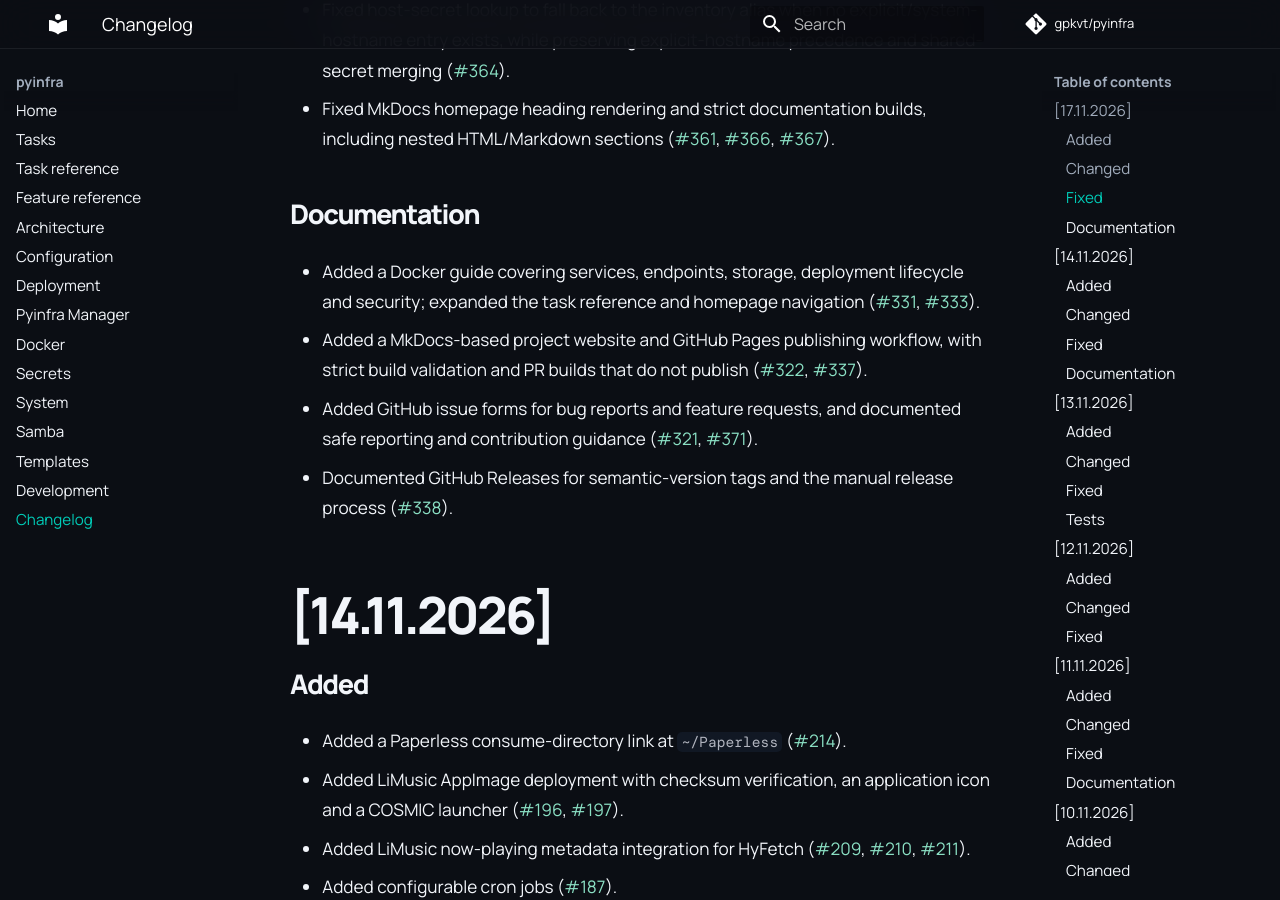
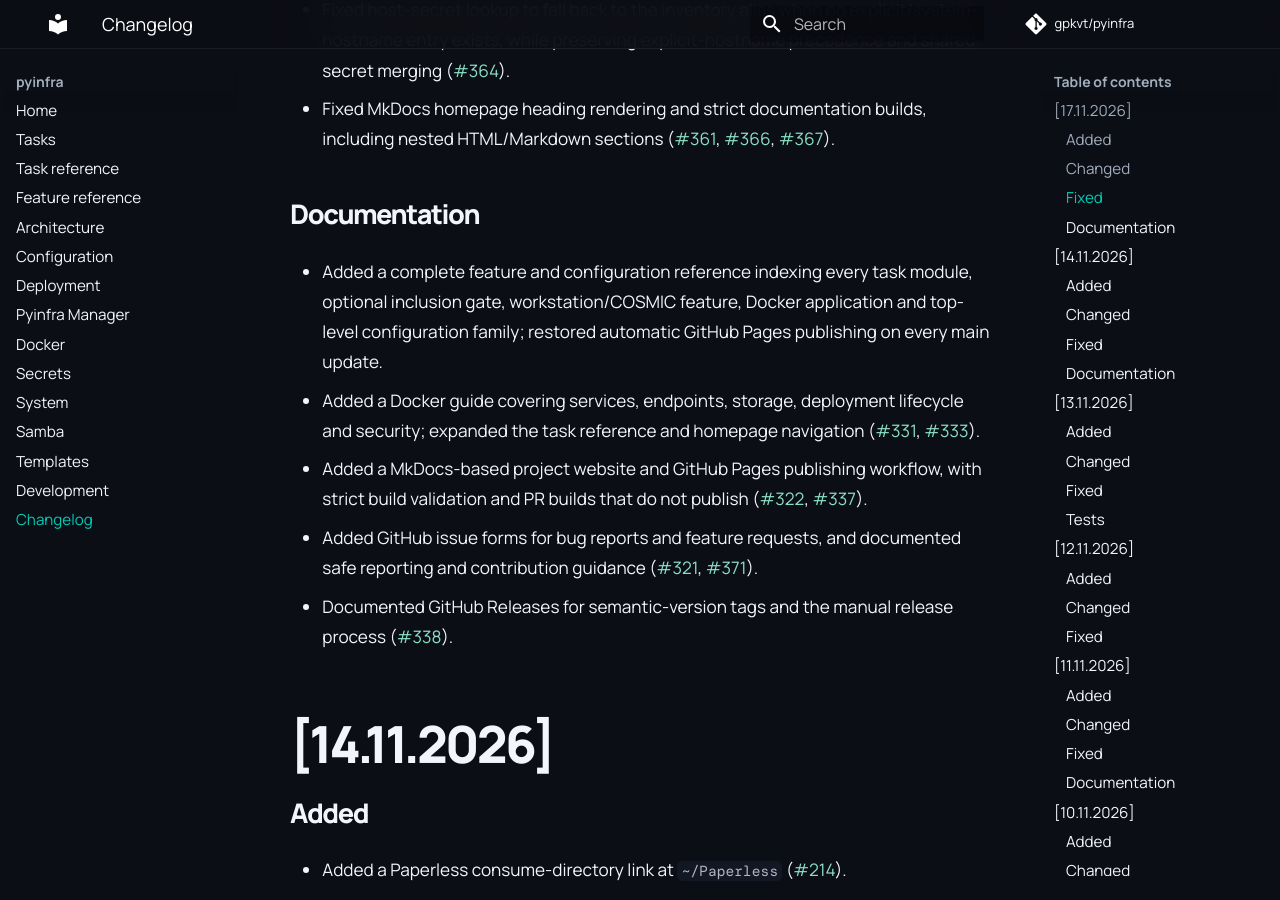
Before and after one commit to gpkvt/pyinfra, an MkDocs documentation site: the page built from docs/changelog.md, in a window 1280 px wide and 900 px high, scrolled down 1354 px. Built offline with MkDocs 1.6.1 and Material for MkDocs 9.7.7, drawn with Linux system fonts in a browser that asks for light colours; comment, search, counter and statistics services are not loaded.

Commit message:
docs: surface feature reference and changelog entry

```diff
--- a/docs/changelog.md
+++ b/docs/changelog.md
@@ -26,6 +26,7 @@ Changes are tracked in date-based entries in this changelog and published as Git
 
 ### Documentation
 
+- Added a complete feature and configuration reference indexing every task module, optional inclusion gate, workstation/COSMIC feature, Docker application and top-level configuration family; restored automatic GitHub Pages publishing on every main update.
 - Added a Docker guide covering services, endpoints, storage, deployment lifecycle and security; expanded the task reference and homepage navigation ([#331](https://github.com/gpkvt/pyinfra/pull/331), [#333](https://github.com/gpkvt/pyinfra/pull/333)).
 - Added a MkDocs-based project website and GitHub Pages publishing workflow, with strict build validation and PR builds that do not publish ([#322](https://github.com/gpkvt/pyinfra/pull/322), [#337](https://github.com/gpkvt/pyinfra/pull/337)).
 - Added GitHub issue forms for bug reports and feature requests, and documented safe reporting and contribution guidance ([#321](https://github.com/gpkvt/pyinfra/pull/321), [#371](https://github.com/gpkvt/pyinfra/pull/371)).
```
Also changed, not shown: docs/index.md (+1 -0 lines), 1 other file.
